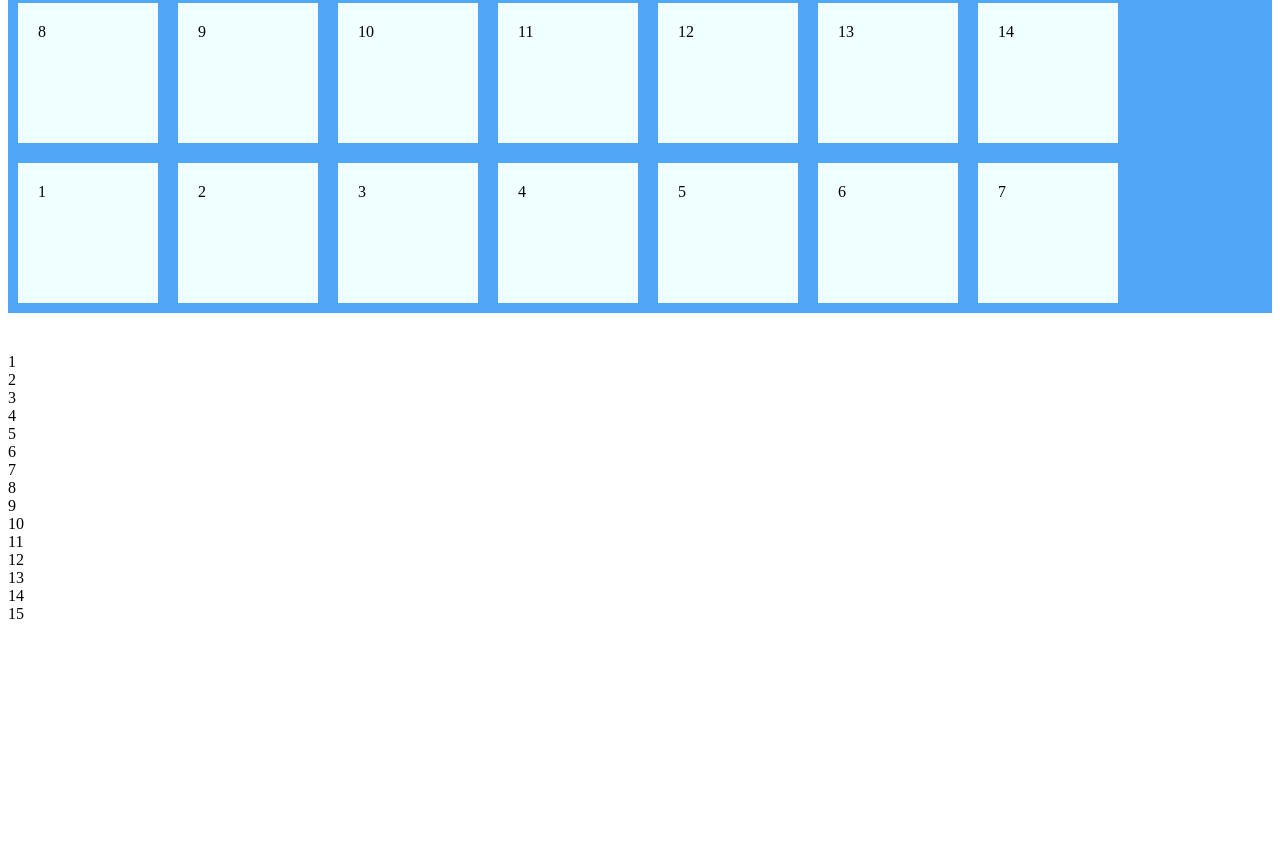
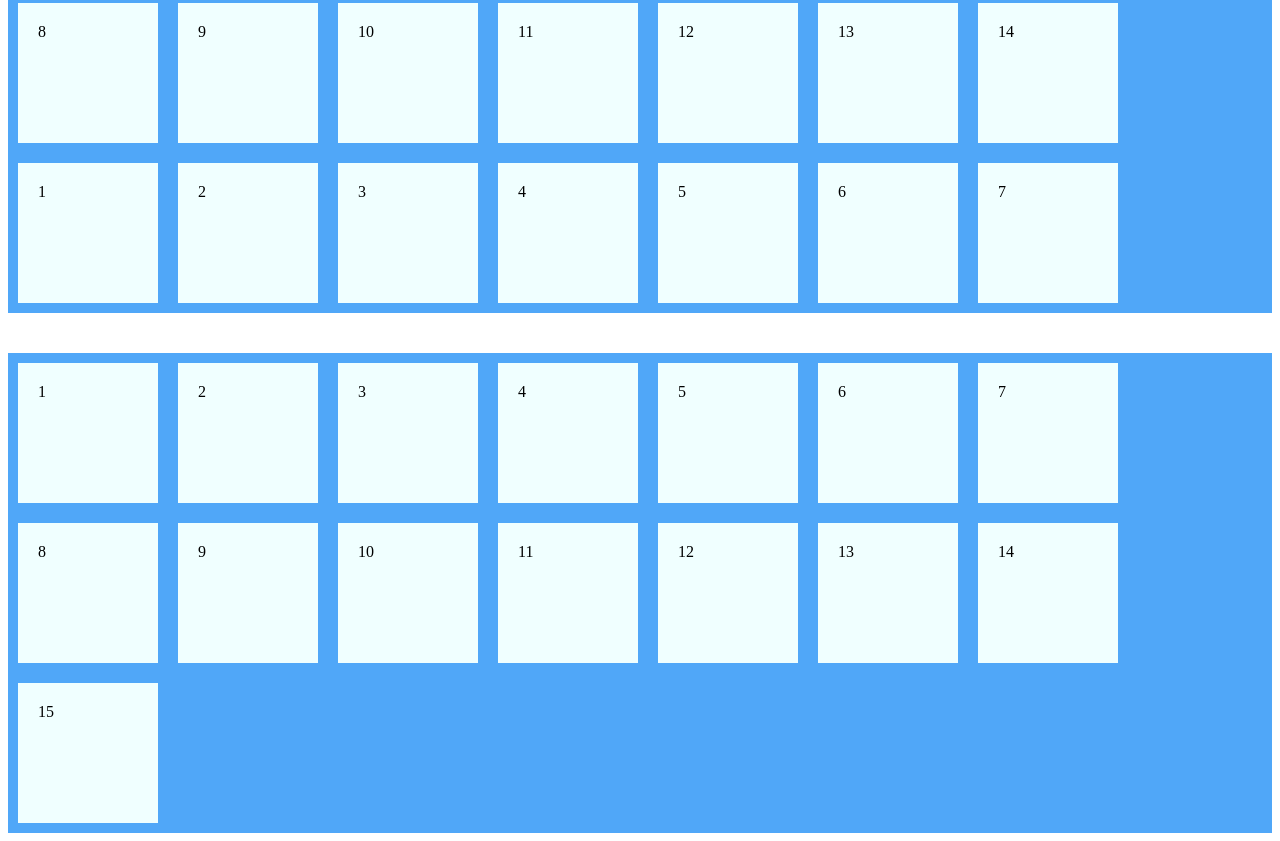
Before and after one commit to sabarirajpazhani/CSS_Learning, a plain HTML site: page FlexBox/index.html in a window 1280 px wide. Shown: the part 695-1536 px from the top of the page. Before the commit the page ends 1326 px from the top, so only its background shows below. Drawn offline with Linux system fonts and the light colour scheme.

Commit message:
Update style.css

```diff
--- a/FlexBox/style.css
+++ b/FlexBox/style.css
@@ -39,3 +39,19 @@
     width: 100px;
     height: 100px;
 }
+
+.flexFlow{
+    background-color: rgb(80, 167, 248);
+    display: flex;
+    flex-flow: row wrap;
+
+
+}
+.flexFlow > *{
+    background-color: azure;
+    margin: 10px;
+    padding: 20px;
+    width: 100px;
+    height: 100px;
+    /* flex: 1 1 150px; */
+}
```
